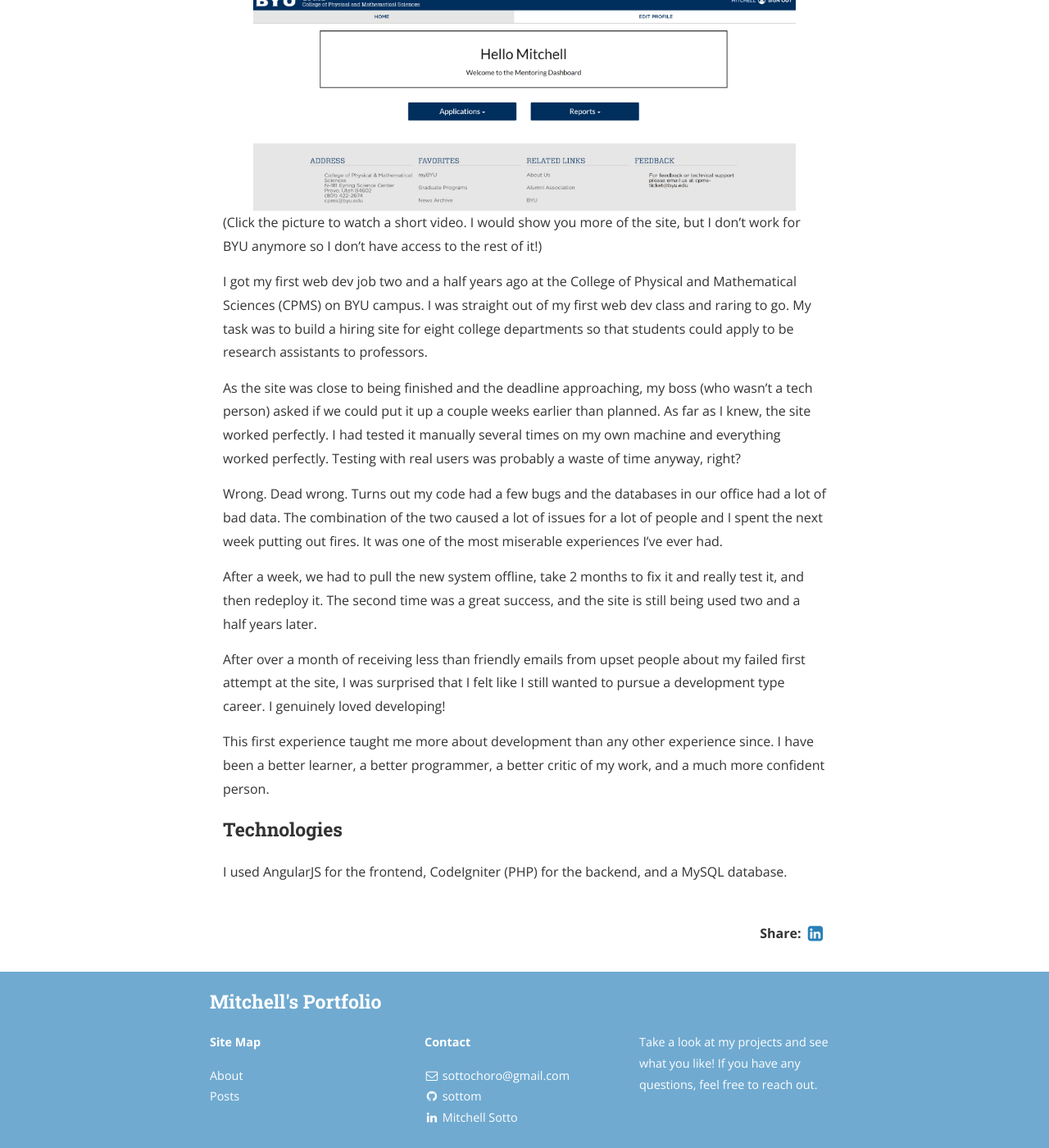
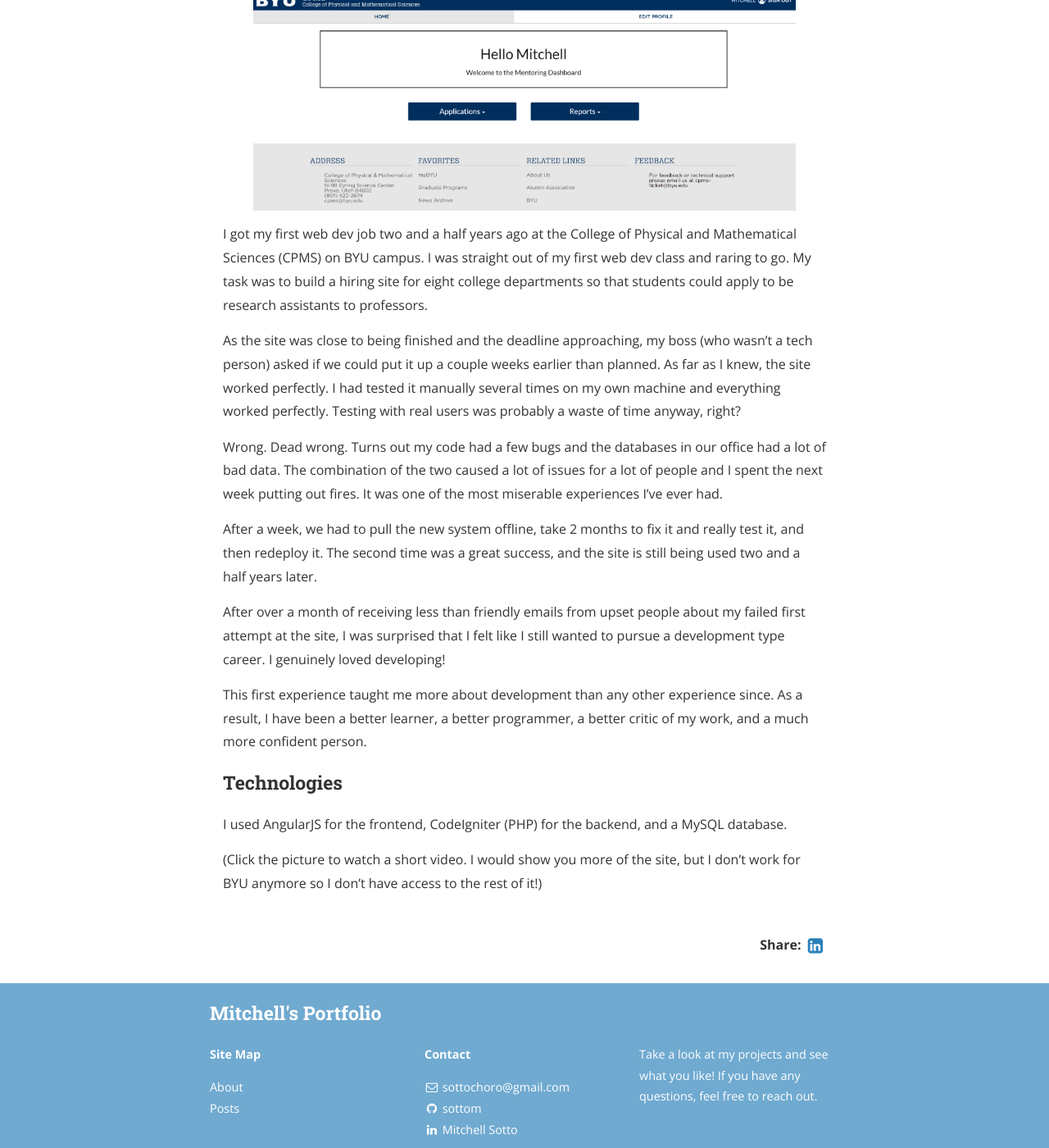
Before and after one commit to sottom/sottom.github.io, a Jekyll site: the page built from _posts/2018-09-29-cpms.md, in a window 1280 px wide and 1400 px high, scrolled down 350 px. Shown: the whole window at 82% size. Built offline with Jekyll 4.4.1, drawn with Linux system fonts in a browser that asks for light colours; nearby versions of some CDN libraries.

```diff
--- a/_posts/2018-09-29-cpms.md
+++ b/_posts/2018-09-29-cpms.md
@@ -5,8 +5,7 @@ date:   2018-09-29 22:15:00
 author: Mitchell Sotto
 categories: mvc codeigniter angularjs
 ---
-[![CPMS Application](/assets/cpms-home.PNG)](https://www.youtube.com/watch?time_continue=29&v=NRuu4-IWsr0 "CPMS Application"){:target="_blank"}
-(Click the picture to watch a short video. I would show you more of the site, but I don't work for BYU anymore so I don't have access to the rest of it!)
+[![CPMS Application](/assets/cpms-home.PNG)](https://www.youtube.com/watch?v=NRuu4-IWsr0 "CPMS Application")
 
 I got my first web dev job two and a half years ago at the College of Physical and Mathematical Sciences (CPMS) on BYU campus. I was straight out of my first web dev class and raring to go. My task was to build a hiring site for eight college departments so that students could apply to be research assistants to professors.
 
@@ -18,7 +17,9 @@ After a week, we had to pull the new system offline, take 2 months to fix it and
 
 After over a month of receiving less than friendly emails from upset people about my failed first attempt at the site, I was surprised that I felt like I still wanted to pursue a development type career. I genuinely loved developing!
 
-This first experience taught me more about development than any other experience since. I have been a better learner, a better programmer, a better critic of my work, and a much more confident person.
+This first experience taught me more about development than any other experience since. As a result, I have been a better learner, a better programmer, a better critic of my work, and a much more confident person.
 
 ### Technologies
 I used AngularJS for the frontend, CodeIgniter (PHP) for the backend, and a MySQL database.
+
+(Click the picture to watch a short video. I would show you more of the site, but I don't work for BYU anymore so I don't have access to the rest of it!)
```
